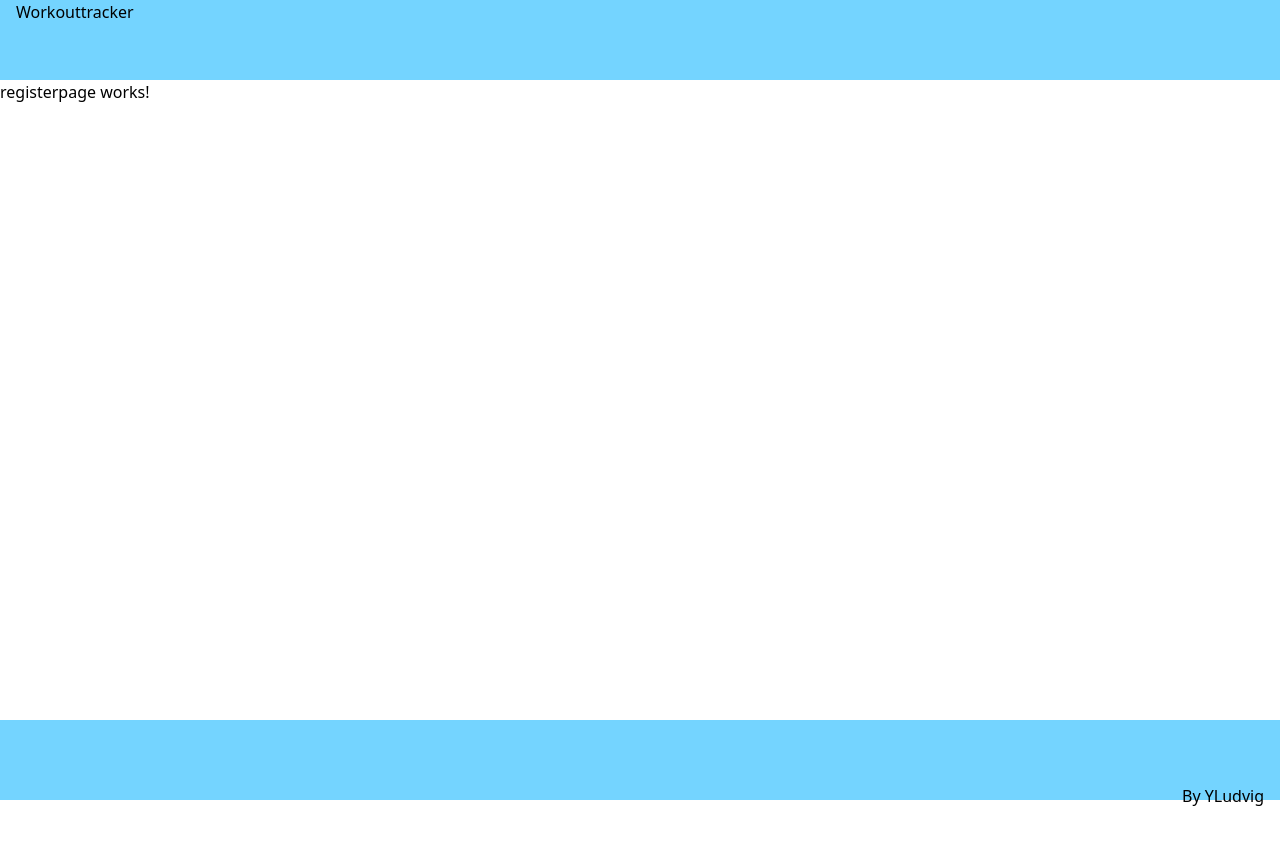
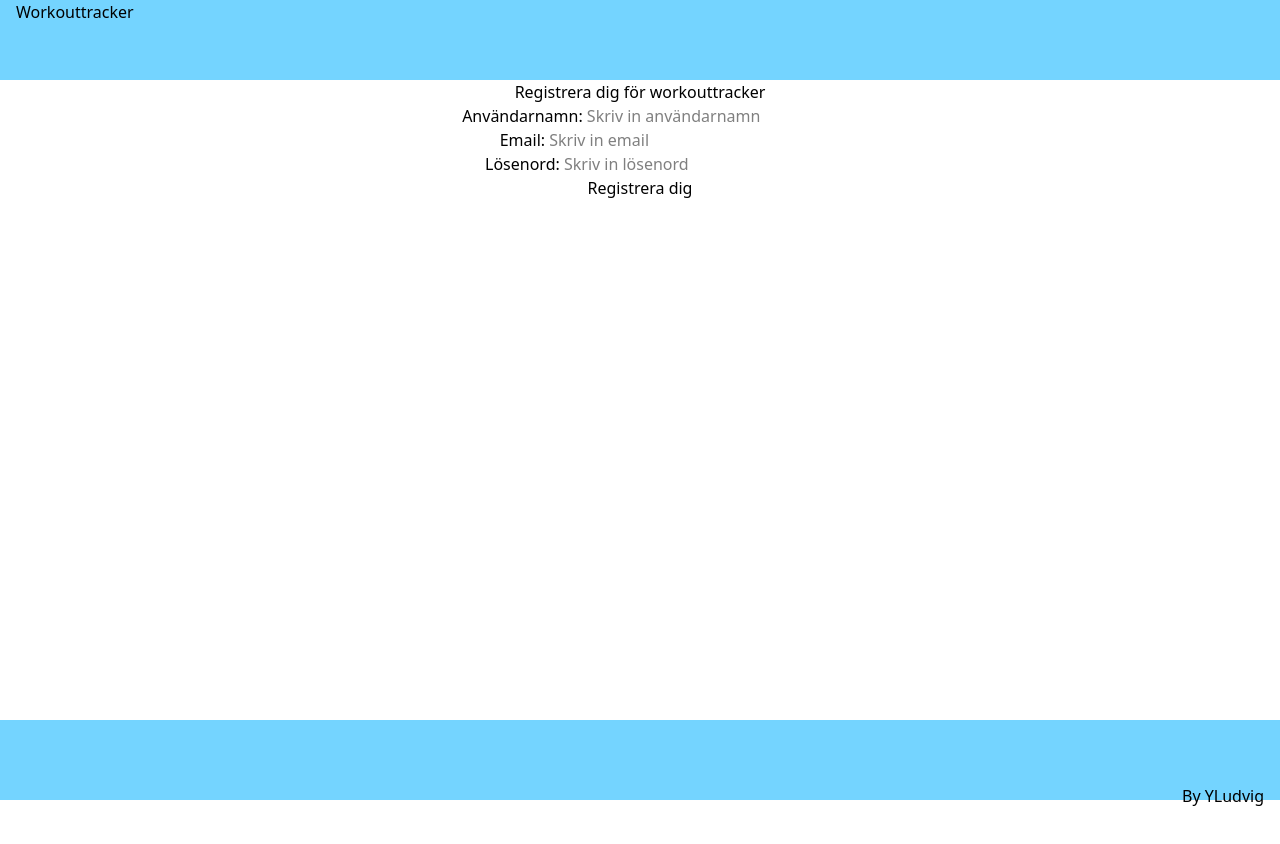
Before and after one commit to YLudvig/workouttrackerfrontend, an Angular app: page /register in a window 1280 px wide. Shown: the top 844 px of the page. Before the commit the page ends 800 px from the top, so only its background shows below. Built offline with nearby package versions, Linux system fonts and the light colour scheme.

Commit message:
löst registrering close #4 och löst auth apis close #18 close #26

```diff
--- a/src/app/api/UserAPI.ts
+++ b/src/app/api/UserAPI.ts
@@ -1,4 +1,19 @@
 import { environment } from "../../environments/environment";
+
+
+// Exporterar vår funktion för att registrera användare
+export async function registerUser(username:string, email: string, password: string): Promise<{data: any}> {
+    // Backend nyttja RequestParam behöver därför skicka i form av encodeURIComponents
+    const response = await fetch(`${environment.backendApiUrl}/auth/register?username=${encodeURIComponent(username)}&email=${encodeURIComponent(email)}&password=${encodeURIComponent(password)}`, {
+        method : "POST",
+        headers: {
+            "Content-Type": "application/json"
+        },
+        body: JSON.stringify({username, email, password})
+    });
+    const data = await response.json();
+    return {data};
+}
 
 
 
--- a/src/app/loginpage/loginpage.html
+++ b/src/app/loginpage/loginpage.html
@@ -1,5 +1,5 @@
 <div class="text-center h-screen">
-  <h2>Logga in till journal</h2>
+  <h2>Logga in till workouttracker</h2>
   <div>
     <label for="username"> Användarnamn: </label>
     <input #username type="username" placeholder="Skriv in username" required />
--- a/src/app/registerpage/registerpage.html
+++ b/src/app/registerpage/registerpage.html
@@ -1 +1,41 @@
-<p>registerpage works!</p>
+<div class="text-center h-screen">
+  <h2>Registrera dig för workouttracker</h2>
+
+  <div>
+    <label for="username"> Användarnamn: </label>
+    <input #username placeholder="Skriv in användarnamn" required />
+  </div>
+
+  <div>
+    <label for="email"> Email: </label>
+    <input #email type="email" placeholder="Skriv in email" required />
+  </div>
+
+  <div>
+    <label for="password"> Lösenord: </label>
+    <input #password type="password" placeholder="Skriv in lösenord" required />
+  </div>
+
+  <button (click)="registerUserFunction(username, email, password)">
+    Registrera dig
+  </button>
+
+  <div></div>
+
+  <!-- Felmeddelande ifall värden ej korrekt ifyllda  -->
+  @if (valuesNotFilled) {
+  <p class="text-red-500">Alla värden ej ifyllda</p>
+  }
+
+  <!-- Felmeddelande ifall email redan finns i backend -->
+  @if (emailInUse){
+    <p class="text-red-500">Email används redan</p>
+  }
+
+  <!-- Framgångsmeddelande ifall allting fungerade som väntat -->
+  @if (successfulRegistration){
+    <p class="text-green-500">Lyckad registrering</p>
+  }
+
+
+</div>
--- a/src/app/registerpage/registerpage.ts
+++ b/src/app/registerpage/registerpage.ts
@@ -1,5 +1,6 @@
 import { Component } from '@angular/core';
 import { RouterLink } from '@angular/router';
+import { registerUser } from '../api/UserAPI';
 
 @Component({
   selector: 'app-registerpage',
@@ -8,5 +9,39 @@ import { RouterLink } from '@angular/router';
   styleUrl: './registerpage.css'
 })
 export class Registerpage {
+   // Booleans för att rendera relevant feedback för användaren
+  valuesNotFilled : boolean = false;
+  emailInUse : boolean = false;
+  successfulRegistration : boolean = false;
+
+  async registerUserFunction(usernameInput: HTMLInputElement, emailInput: HTMLInputElement, passwordInput: HTMLInputElement): Promise<void>{
+
+    const username = usernameInput.value;
+    const email = emailInput.value;
+    const password = passwordInput.value;
+
+    // Gör logik check så att username, email och password angets och annars ger man feedback
+    if(username != null && username != '' && email != null && email != '' && password != null && password != ''){
+      // Behöver få info om vad responsen var
+      const result = await registerUser(username, email, password);
+      if (result.data.status === 'Misslyckades'){
+        this.successfulRegistration = false;
+        this.valuesNotFilled = false;
+        this.emailInUse = true;
+      } else {
+        this.emailInUse = false;
+        this.valuesNotFilled = false;
+        this.successfulRegistration = true;
+        // Nollställer värdena efter lyckad registrering
+        usernameInput.value = '';
+        emailInput.value = '';
+        passwordInput.value = '';
+      }
+    } else {
+      this.emailInUse = false;
+      this.successfulRegistration = false;
+      this.valuesNotFilled = true;
+    }
+  };
 
 }
```
